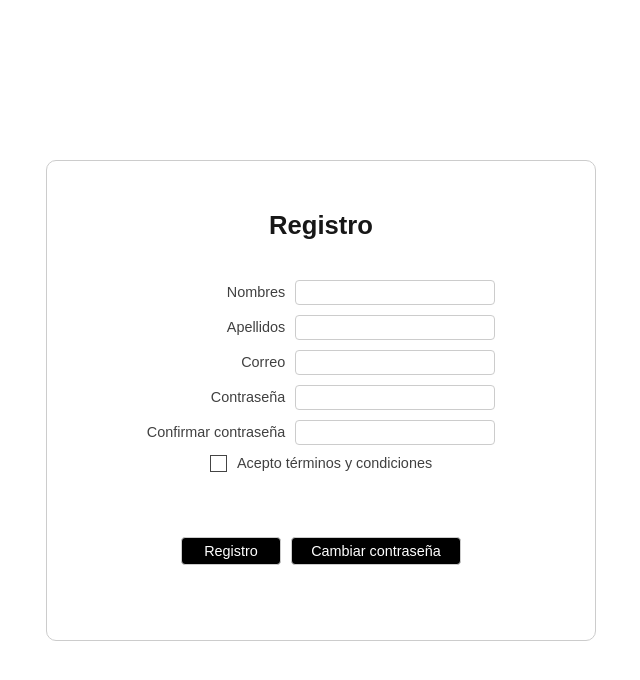
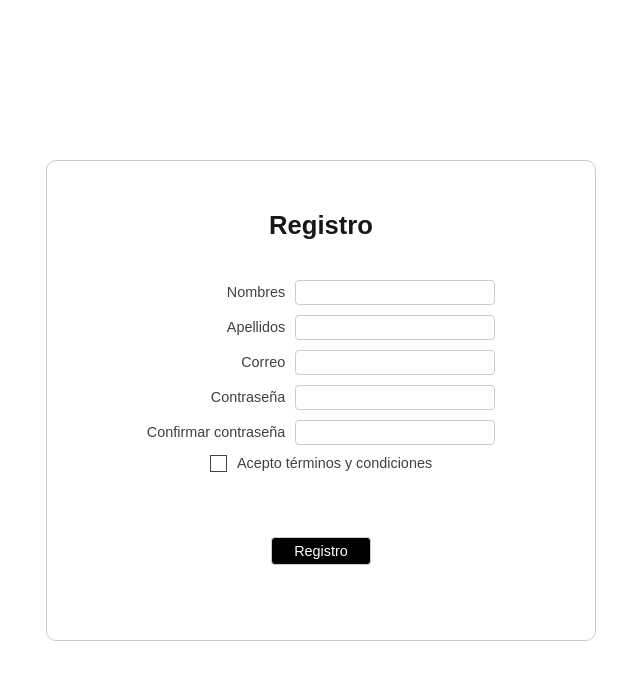
Before and after one commit to kevvj/mv-02, a Next.js app: page /auth/sign-up in a window 1280 px wide. Shown: the top 680 px of the page, without its empty margins (319-959 px from the left). Built offline with nearby package versions, Linux system fonts and the light colour scheme; no server answers.

Commit message:
Update page.js

```diff
--- a/src/app/auth/sign-up/page.js
+++ b/src/app/auth/sign-up/page.js
@@ -21,9 +21,9 @@ export default function LogIn() {
         e.preventDefault()
 
         signUp(name, lastName, email, password)
-        // router.push('/auth/sign-in')
+        alert("Acepta en tu correo si pusiste todo bien🤖🤖🤖")
 
-
+        router.push('/auth/sign-in')
 
     }
 
@@ -66,10 +66,10 @@ export default function LogIn() {
 
                 <div className="input-buttons">
                     <button onClick={handle}>Registro</button>
-                    <button onClick={(e) =>{
+                    {/* <button onClick={(e) =>{
                         requestPasswordReset("kevinjvillalba774@gmail.com")
                         e.preventDefault()
-                        }} style={{width:"170px"}}>Cambiar contraseña</button>
+                        }} style={{width:"170px"}}>Cambiar contraseña</button> */}
                 </div>
 
             </form>
```
